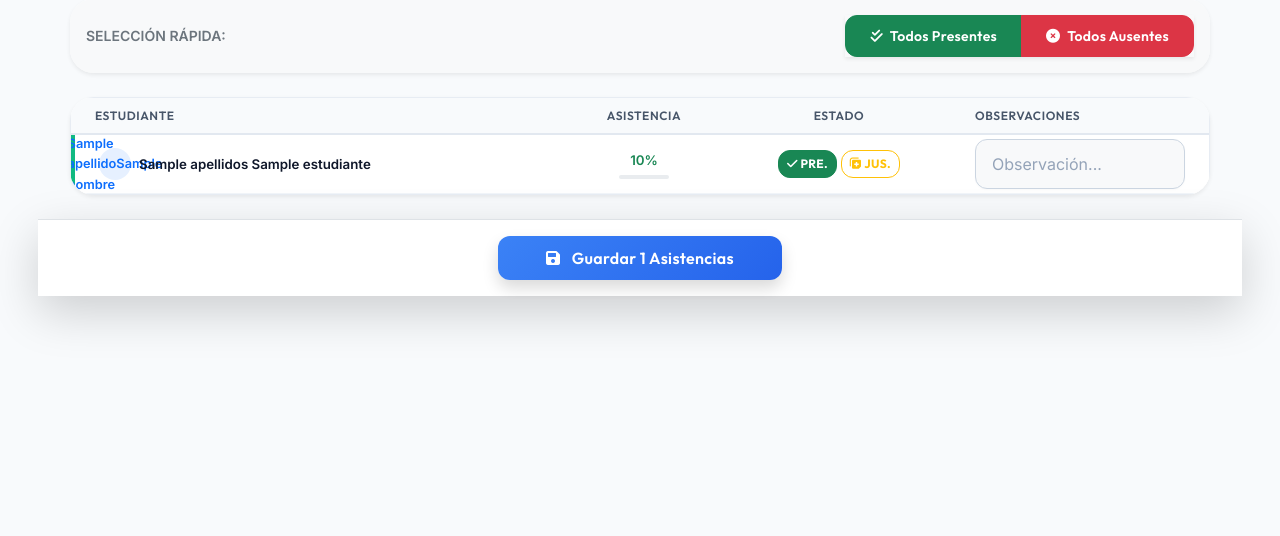
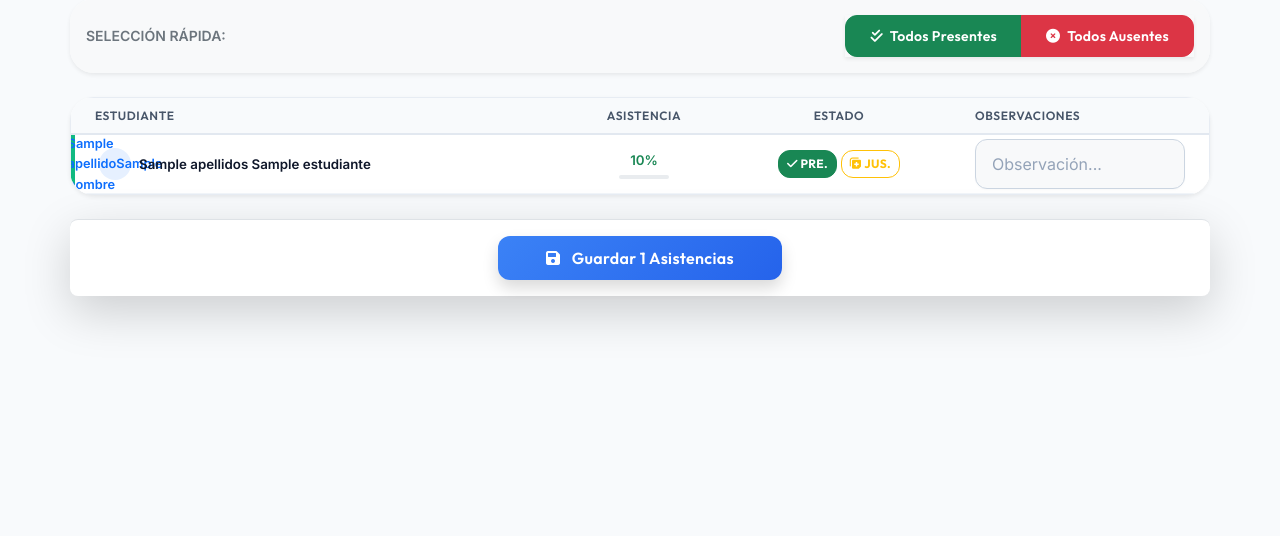
Before and after one commit to Johnmn007/modulador, a Python web app: template app/templates/asistencias/formulario_masivo.html in a window 1280 px wide. Shown: the part 204-740 px from the top of the page. Run offline with Jinja, Linux system fonts and the light colour scheme; the template is opened without the code that fills it: most values are stand-ins (such as "Sample title", 1, 10 or a date in 2020); some libraries are stand-ins or nearby versions.

Commit message:
Fix layout freeze in formulario masivo de asistencias

```diff
--- a/app/templates/asistencias/formulario_masivo.html
+++ b/app/templates/asistencias/formulario_masivo.html
@@ -154,9 +154,8 @@
     .sticky-bottom-control {
         position: sticky;
         bottom: 0;
-        margin-left: -2rem;
-        margin-right: -2rem;
         z-index: 100;
+        border-radius: 0.5rem;
     }
     .hover-lift { transition: transform 0.2s; }
     .hover-lift:hover { transform: translateY(-3px); }
```
